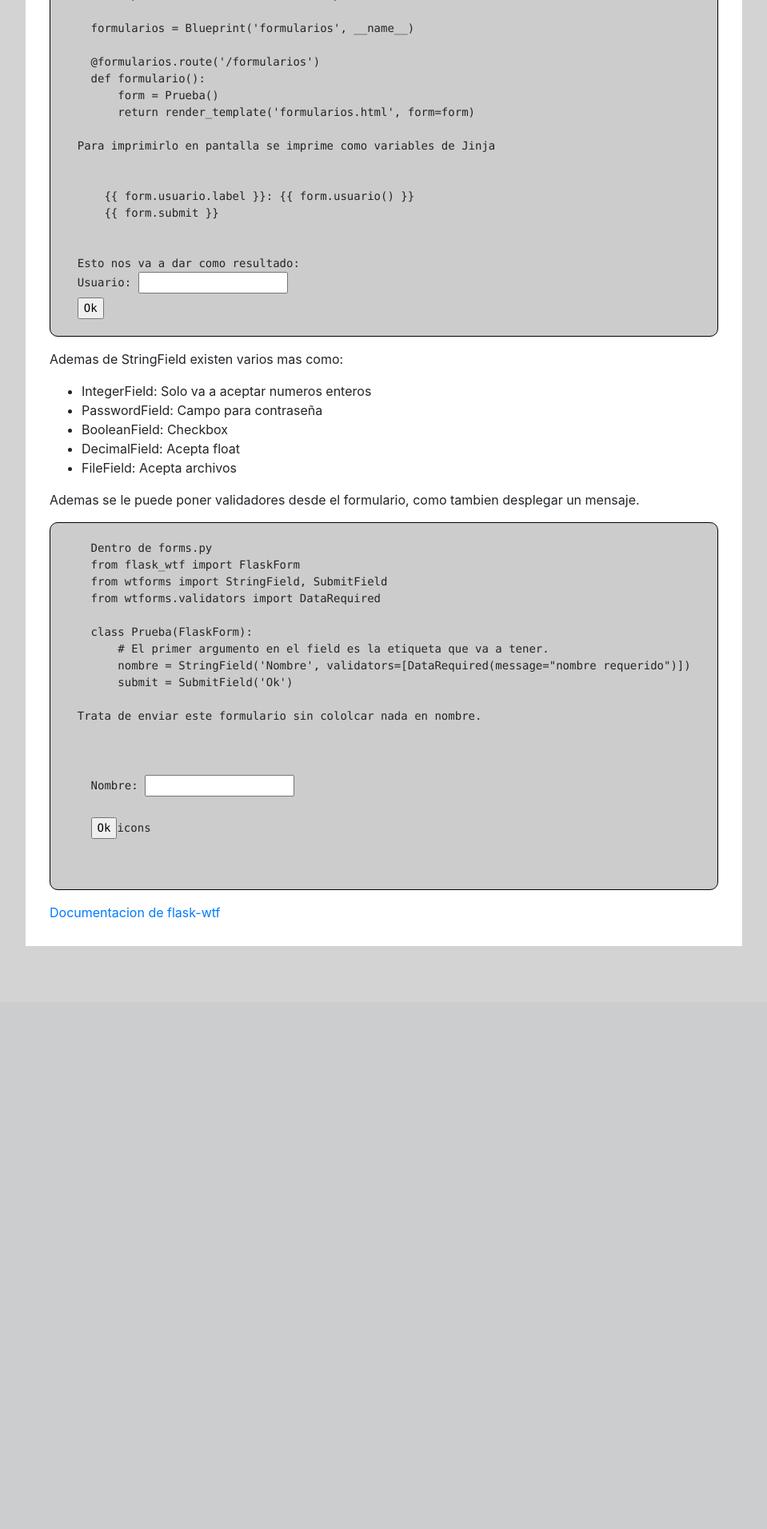
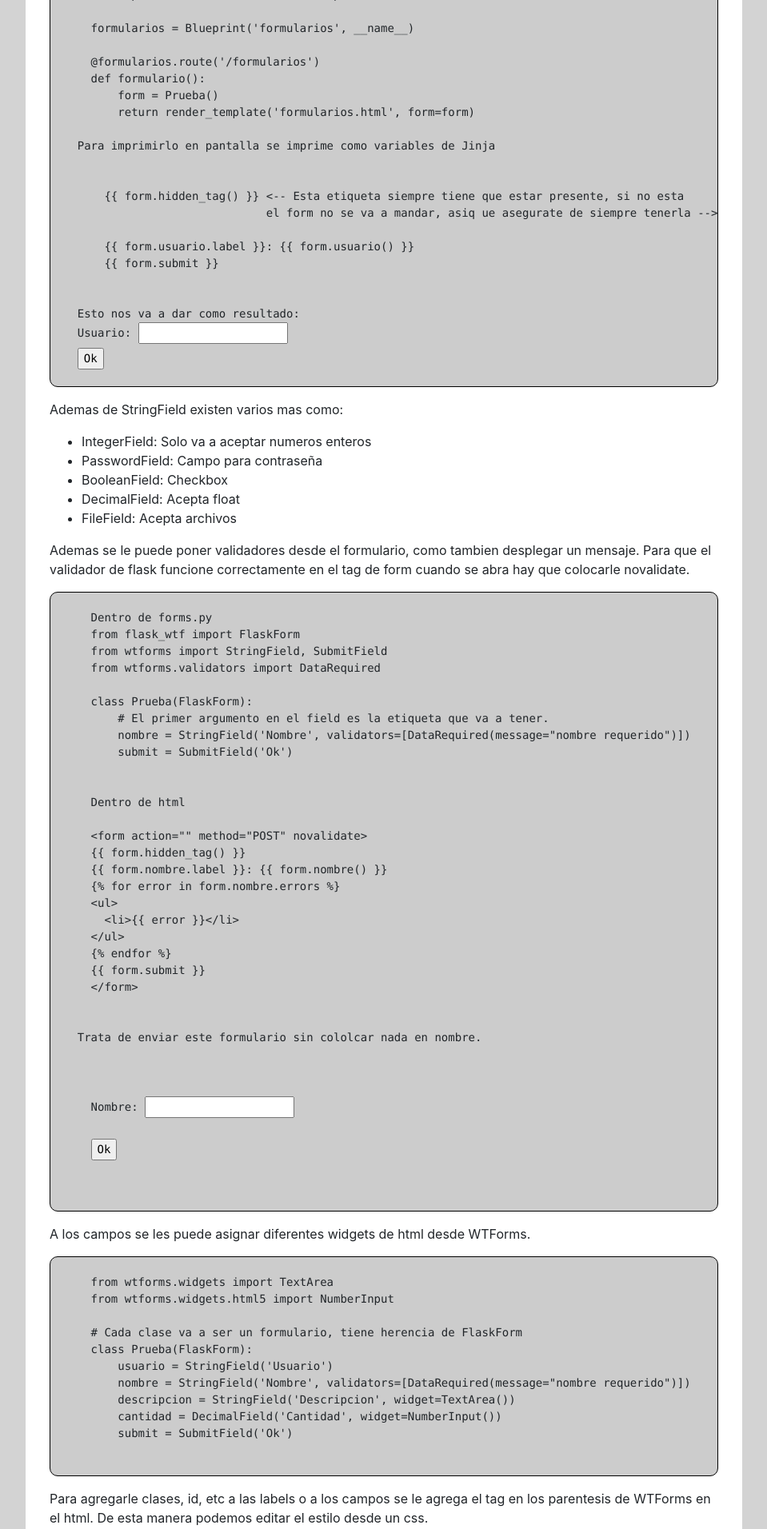
Before and after one commit to halabito8/Curso-Flask, a Flask app: page /formularios in a window 1280 px wide. Shown: the part 964-2876 px from the top of the page at 80% size, without its empty margins (160-1119 px from the left). Before the commit the page ends 2147 px from the top, so only its background shows below. Run offline with Flask 2, Linux system fonts and the light colour scheme; some libraries are stand-ins or nearby versions.

Commit message:
WTForms acabado

```diff
--- a/Flask/Aplicacion/templates/formularios.html
+++ b/Flask/Aplicacion/templates/formularios.html
@@ -56,6 +56,9 @@
     Para imprimirlo en pantalla se imprime como variables de Jinja
     <code>
       {% raw %}
+        {{ form.hidden_tag() }} <-- Esta etiqueta siempre tiene que estar presente, si no esta
+                                el form no se va a mandar, asiq ue asegurate de siempre tenerla -->
+
         {{ form.usuario.label }}: {{ form.usuario() }}
         {{ form.submit }}
       {% endraw %}
@@ -75,7 +78,8 @@
     <li>FileField: Acepta archivos</li>
   </ul>
   <p>
-    Ademas se le puede poner validadores desde el formulario, como tambien desplegar un mensaje.
+    Ademas se le puede poner validadores desde el formulario, como tambien desplegar un mensaje. Para que el validador
+    de flask funcione correctamente en el tag de form cuando se abra hay que colocarle novalidate.
   </p>
   <pre>
     <code>
@@ -89,6 +93,21 @@
           nombre = StringField('Nombre', validators=[DataRequired(message="nombre requerido")])
           submit = SubmitField('Ok')
     </code>
+    <code>
+      Dentro de html
+      {% raw %}
+      &ltform action="" method="POST" novalidate&gt
+      {{ form.hidden_tag() }}
+      {{ form.nombre.label }}: {{ form.nombre() }}
+      {% for error in form.nombre.errors %}
+      &ltul&gt
+        &ltli&gt{{ error }}&lt/li&gt
+      &lt/ul&gt
+      {% endfor %}
+      {{ form.submit }}
+      &lt/form&gt
+      {% endraw %}
+    </code>
     Trata de enviar este formulario sin cololcar nada en nombre.
     <form action="" method="POST" novalidate>
       {{ form.hidden_tag() }}
@@ -98,8 +117,66 @@
         <li>{{ error }}</li>
       </ul>
       {% endfor %}
-      {{ form.submit }}icons
+      {{ form.submit }}
     </form>
+  </pre>
+  <p>
+    A los campos se les puede asignar diferentes widgets de html desde WTForms.
+  </p>
+  <pre>
+    <code>
+      from wtforms.widgets import TextArea
+      from wtforms.widgets.html5 import NumberInput
+
+      # Cada clase va a ser un formulario, tiene herencia de FlaskForm
+      class Prueba(FlaskForm):
+          usuario = StringField('Usuario')
+          nombre = StringField('Nombre', validators=[DataRequired(message="nombre requerido")])
+          descripcion = StringField('Descripcion', widget=TextArea())
+          cantidad = DecimalField('Cantidad', widget=NumberInput())
+          submit = SubmitField('Ok')
+    </code>
+  </pre>
+  <p>
+    Para agregarle clases, id, etc a las labels o a los campos se le agrega el tag en los parentesis de WTForms en el html.
+    De esta manera podemos editar el estilo desde un css.
+  </p>
+  <pre>
+    <code>
+      {% raw %}
+        {{ form.hidden_tag() }}
+        {{ form.usuario.label(class="etiquetas") }}: {{ form.usuario(class="caja") }}
+        {{ form.submit }}
+      {% endraw %}
+    </code>
+  </pre>
+  <p>
+    Para validacion si en el tag de form no agregamos nada en action cuando se envie el formulario se evaluara en la misma
+    funcion y aunque agreguemos otra ruta para verificar se hace de la misma manera en flask.
+  </p>
+  <pre>
+    <code>
+      {% raw %}
+      &ltform action="{{ url_for("usuarios.register") }}" method="POST" novalidate&gt
+        {{ form.hidden_tag() }}
+        {{ form.usuario.label(class="etiquetas") }}: {{ form.usuario(class="caja") }}
+        {{ form.submit }}
+        &lt/form&gt
+      {% endraw %}
+    </code>
+    Este form se va a evaluar dentro de usuarios/views.py en la funcion de register.
+    <code>
+      # Dentro de usuarios/views.py
+
+      @usuarios.route('/regsiter', methods=['GET', 'POST'])
+      def register():
+          if request.method == "POST" and form.validate_on_submit():
+          # Es importante hacer las dos validaciones, la primera si el form fue mandado por POST
+          # La segunda hace las validaciones que especificamos en forms.py
+            Codigo y verifcaciones
+            # Si todo sale bien lo redirijo a login
+            return redirect(url_for('usuario.login'))
+    </code>
   </pre>
   <a href="https://flask-wtf.readthedocs.io/en/stable/" target="_blank">Documentacion de flask-wtf</a>
 {% endblock content %}
```
